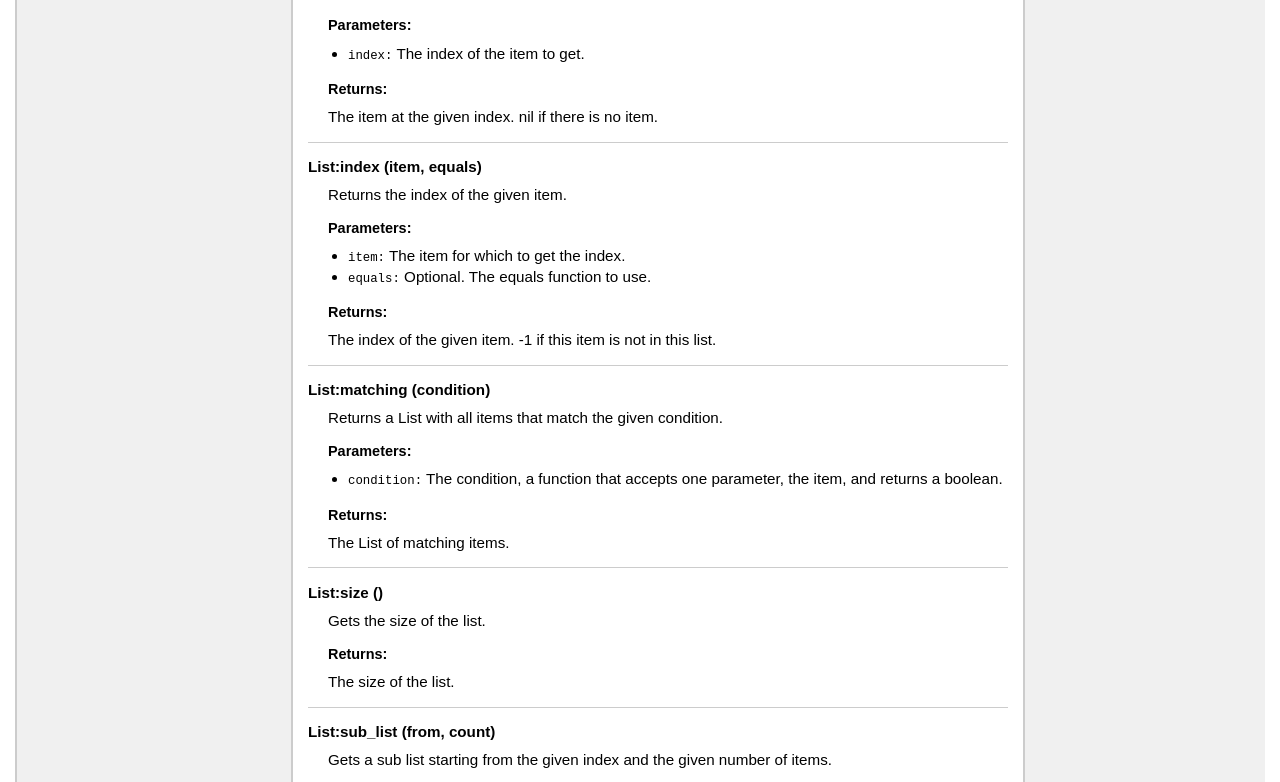
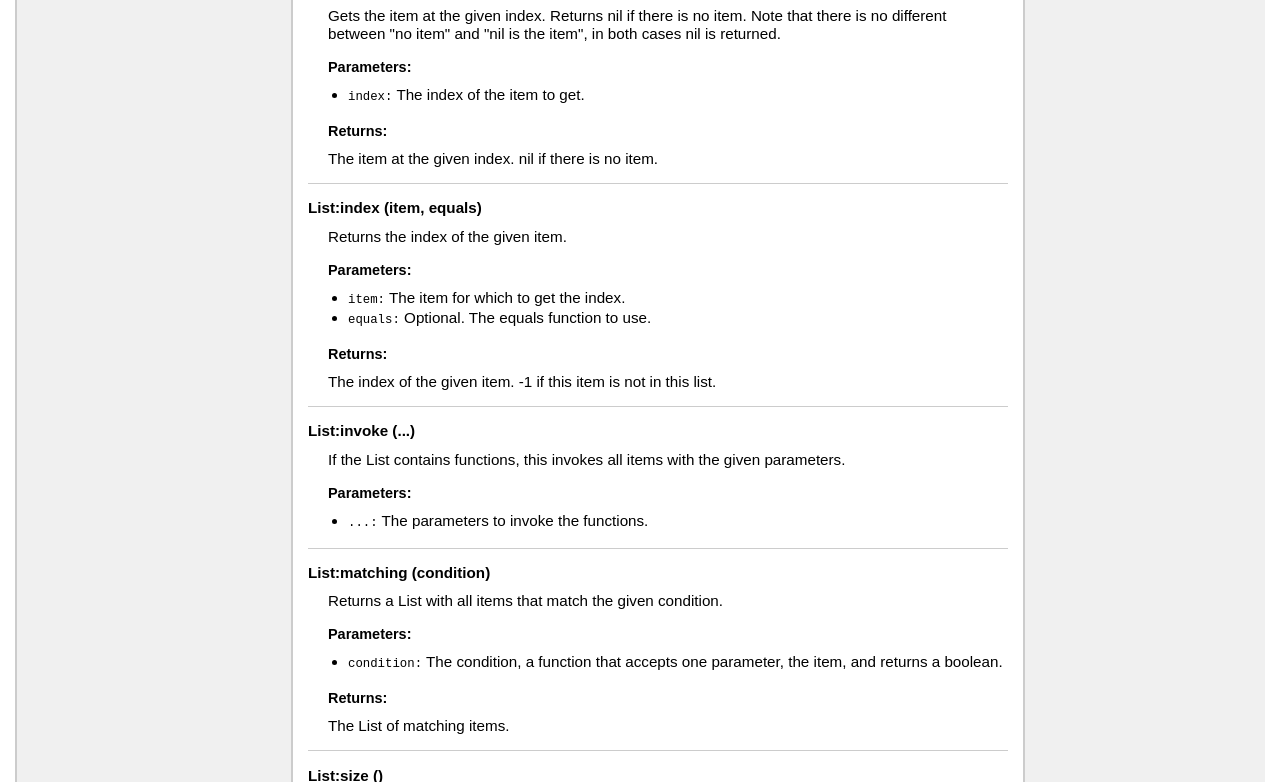
Before and after one commit to minetest-australopithecus/minetest-australopithecus-utils, a plain HTML site: page doc/modules/list.html in a window 1280 px wide. Shown: the part 1403-2185 px from the top of the page. Drawn offline with Linux system fonts and the light colour scheme.

Commit message:
Added List:invoke(...) function.

```diff
--- a/doc/modules/list.html
+++ b/doc/modules/list.html
@@ -107,6 +107,11 @@
 	<tr>
 	<td class="name" nowrap><a href="#List:index">List:index (item, equals)</a></td>
 	<td class="summary">Returns the index of the given item.</td>
+	</tr>
+	<tr>
+	<td class="name" nowrap><a href="#List:invoke">List:invoke (...)</a></td>
+	<td class="summary">If the List contains functions, this invokes all items with the given
+ parameters.</td>
 	</tr>
 	<tr>
 	<td class="name" nowrap><a href="#List:matching">List:matching (condition)</a></td>
@@ -296,6 +301,27 @@
 
 </dd>
     <dt>
+    <a name = "List:invoke"></a>
+    <strong>List:invoke (...)</strong>
+    </dt>
+    <dd>
+    If the List contains functions, this invokes all items with the given
+ parameters.
+
+
+    <h3>Parameters:</h3>
+    <ul>
+        <li><span class="parameter">...</span>
+         The parameters to invoke the functions.
+        </li>
+    </ul>
+
+
+
+
+
+</dd>
+    <dt>
     <a name = "List:matching"></a>
     <strong>List:matching (condition)</strong>
     </dt>
```
Also changed, not shown: 2 other files.
